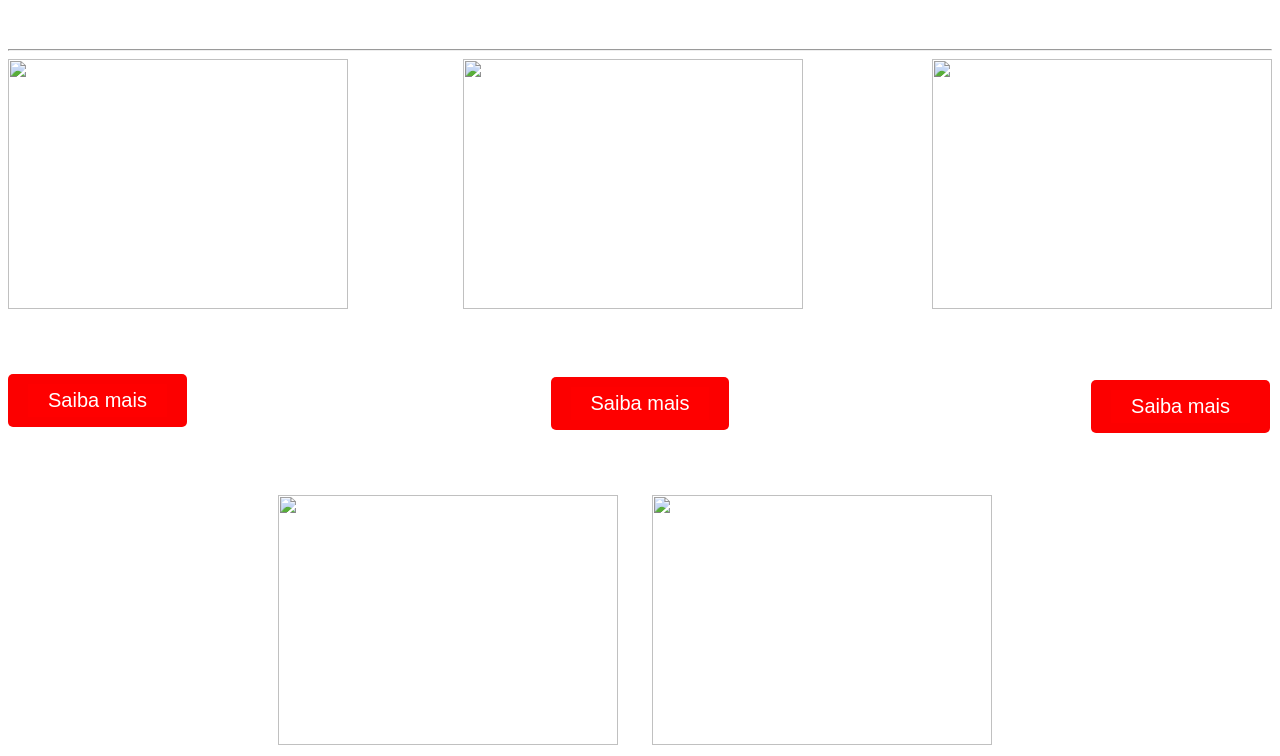
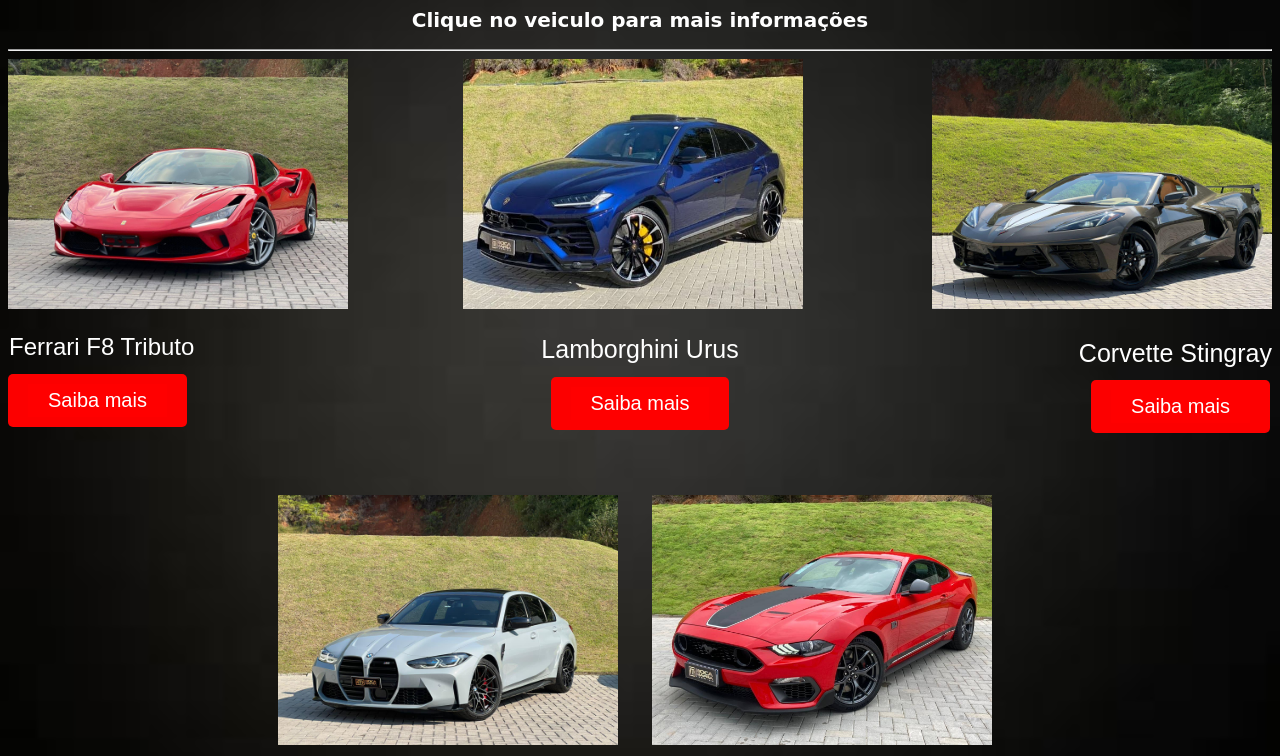
Before and after one commit to Pedrobvivas/Site_Carros_html, a plain HTML site: page index.html in a window 1280 px wide. Shown: the part 81-837 px from the top of the page. Drawn offline with Linux system fonts and the light colour scheme.

Commit message:
Remoção de alguns erros

```diff
--- a/Pictures/carros.css
+++ b/carros.css
@@ -1,5 +1,5 @@
 body {
-    background-image: url('images (1).jpg');
+    background-image: url('Pictures/images (1).jpg');
     background-size: cover;
     background-repeat: no-repeat;
     background-attachment: fixed;
--- a/index.html
+++ b/index.html
@@ -5,16 +5,16 @@
     <meta name="viewport" content="width=device-width, initial-scale=1.0">
     <title>HiperCar Store</title>
     <link rel="stylesheet" href="site.css">
-    <link rel="shortcut icon" href="vecteezy_luxury-golden-car-logo-vector-sport-car-front-label_5666071.jpg" />
+    <link rel="shortcut icon" href="Pictures/vecteezy_luxury-golden-car-logo-vector-sport-car-front-label_5666071.jpg" />
 </head>
 <body>
     <h1>Aqui seu sonho se torna realidade</h1>
     <h2>Clique no veiculo para mais informações</h2>
     <hr>
     <div class="car-images">
-        <img src="Ferrari_F82.jpeg" height="250" width="340" >
-        <img src="Lambo_urus.jpeg" height="250" width="340"  class="car-image">
-        <img src="corvette_stingray.jpeg" height="250" width="340" class="car-image2">
+        <img src="Pictures/Ferrari_F82.jpeg" height="250" width="340" >
+        <img src="Pictures/Lambo_urus.jpeg" height="250" width="340"  class="car-image">
+        <img src="Pictures/corvette_stingray.jpeg" height="250" width="340" class="car-image2">
     </div>
     <p class="car-description">Ferrari F8 Tributo</p>
     <p class="car2-description">Lamborghini Urus</p>
@@ -23,8 +23,8 @@
     <button class="saiba-mais-button2"><a href="lambo.html">Saiba mais</a></button>
     <button class="saiba-mais-button3"><a href="corvette.html">Saiba mais</a></button>
     <div class="car-images2">
-    <img src="bmw m3.jpg" height="250" width="340" class="car-image3">
-    <img src="Mustang.jpeg" height="250" width="340" class="car-image4">
+    <img src="Pictures/bmw m3.jpg" height="250" width="340" class="car-image3">
+    <img src="Pictures/Mustang.jpeg" height="250" width="340" class="car-image4">
     </div>
     <p class="car4-description">BMW m3</p>
     <p class="car5-description">Mustang Match1 </p>
--- a/site.css
+++ b/site.css
@@ -1,6 +1,6 @@
 
 body {
-    background-image: url('images (1).jpg');
+    background-image: url('Pictures/images (1).jpg');
     background-size: cover;
     background-repeat: no-repeat;
     background-attachment: fixed;
```
Also changed, not shown: bmw.html (+2 -2 lines), corvette.html (+2 -2 lines), ferrari.html (+2 -2 lines), lambo.html (+2 -2 lines), mustang.html (+2 -2 lines).
